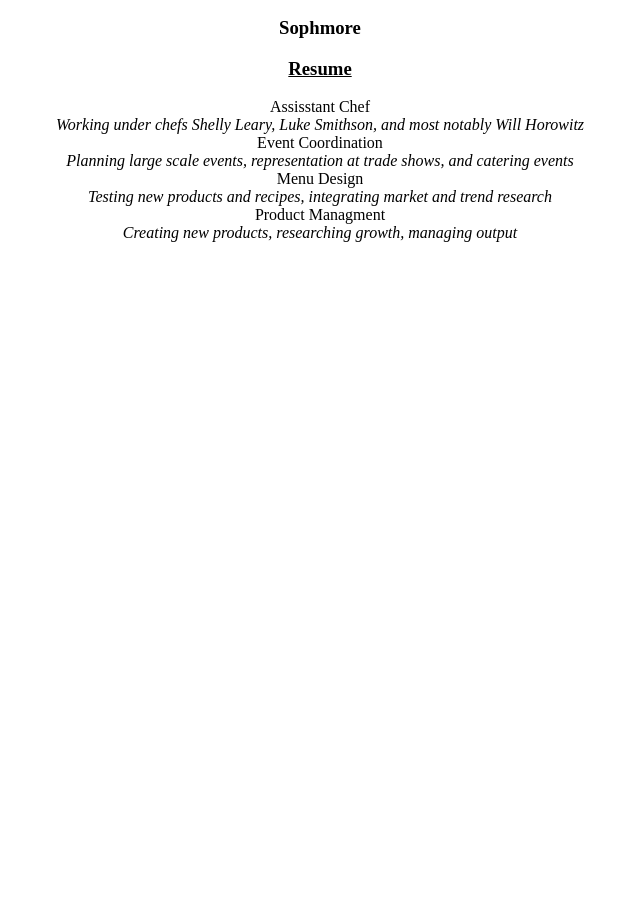
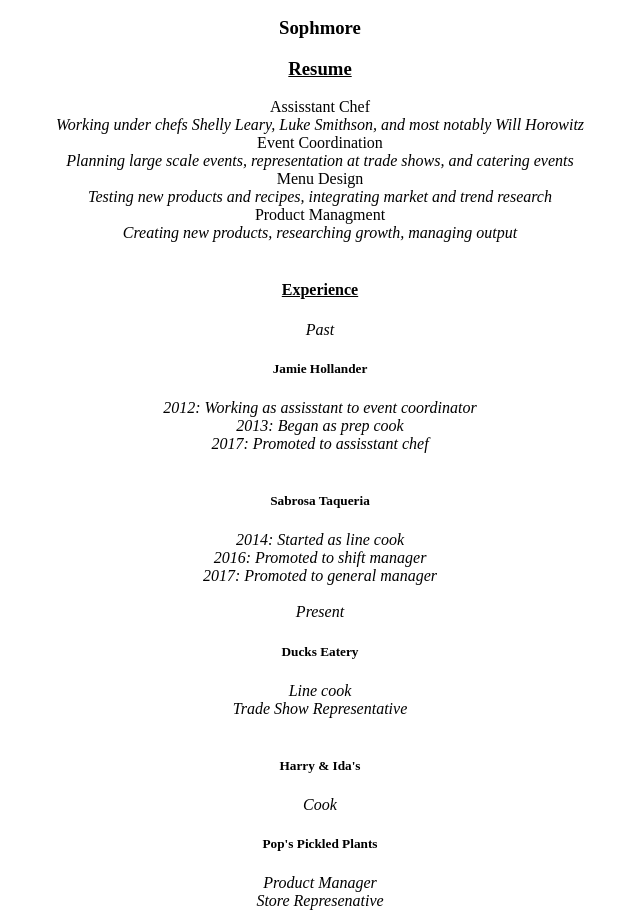
Before and after one commit to katewoodruff/kate-woodruff, a plain HTML site: page portfolio.html in a window 1280 px wide. Shown: the part 136-1054 px from the top of the page, without its empty margins (320-960 px from the left). Before the commit the page ends 800 px from the top, so only its background shows below. Drawn offline with Linux system fonts and the light colour scheme.

Commit message:
Update portfolio.html

```diff
--- a/portfolio.html
+++ b/portfolio.html
@@ -24,9 +24,36 @@
 		<center><i>Testing new products and recipes, integrating market and trend research</i></center>
 		<center>Product Managment</center>
 		<center><i>Creating new products, researching growth, managing output</i></center>
+<br>
+		<center><u><h4>Experience</h4></u></center>
+
+		<center><i>Past</i></center>
+
+		<center><h5>Jamie Hollander</h5></center>
+		<center><i>2012: Working as assisstant to event coordinator</i></center>
+		<center><i>2013: Began as prep cook</i></center>
+		<center><i>2017: Promoted to assisstant chef</i></center>
+		<br>
+		<center><h5>Sabrosa Taqueria</h5></center>
+		<center><i>2014: Started as line cook</i></center>
+		<center><i>2016: Promoted to shift manager</i></center>
+		<center><i>2017: Promoted to general manager</i></center>
+		<br>
+		<center><i>Present</i></center>
+		<center><h5>Ducks Eatery</h5></center>
+		<center><i>Line cook </i></center>
+		<center><i>Trade Show Representative</i></center>
+		<br>
+		<center><h5>Harry & Ida's</h5></center>
+		<center><i>Cook</i></center>
+
+		<center><h5>Pop's Pickled Plants</h5></center>
+		<center><i>Product Manager</i></center>
+		<center><i>Store Represenative</i></center>
 
 
-	</ul>
+
+
 	</body>
 
 
```
